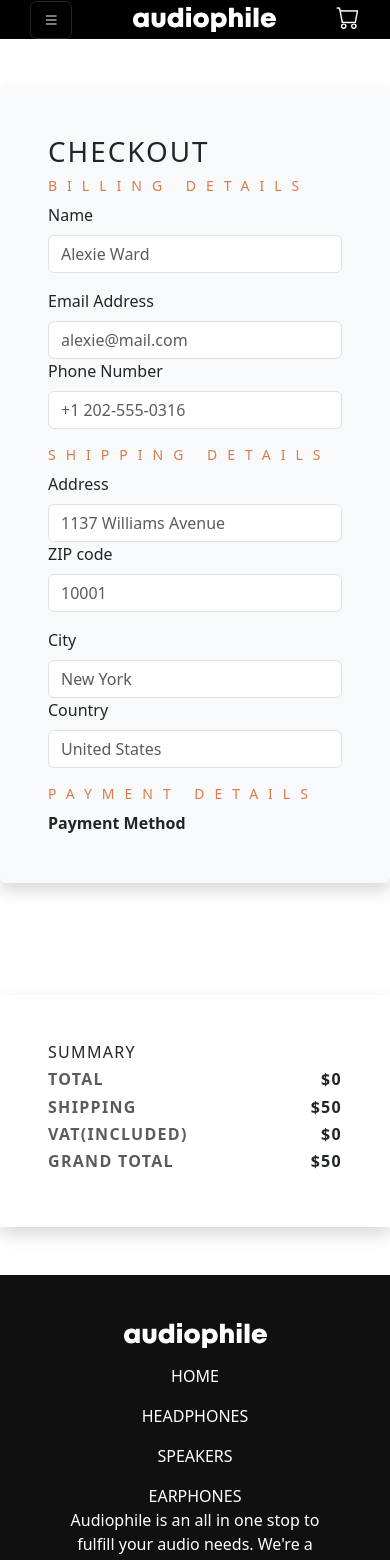
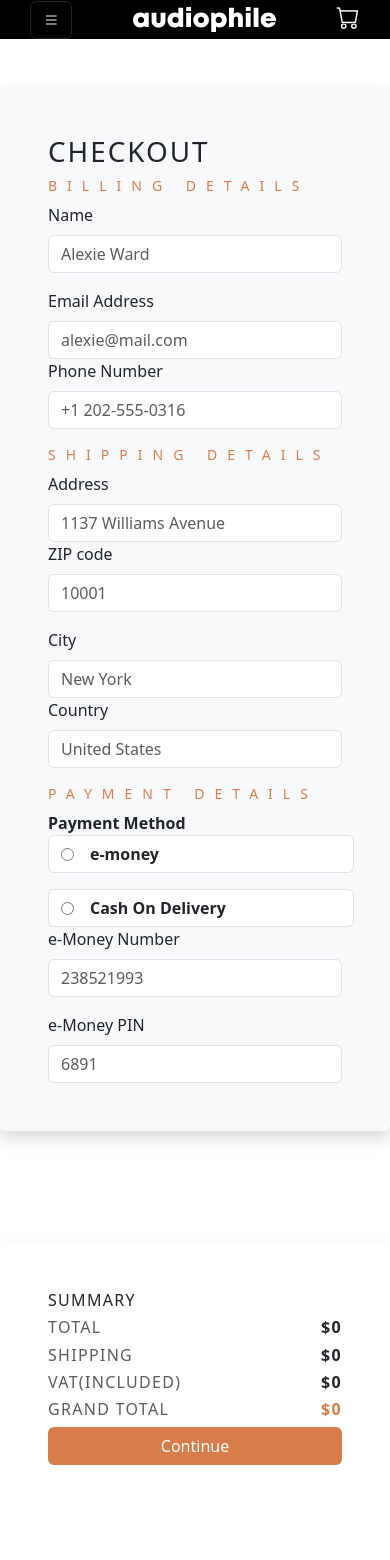
Before and after one commit to abdalsimam1-sketch/audiophile-ecommerce-website, a React (Vite) app: page /checkout in a window 390 px wide. Shown: the top 1560 px of the page. Built offline with nearby package versions, Linux system fonts and the light colour scheme.

Commit message:
fully functional checkout page before error handling

```diff
--- a/src/Context/CartContext.jsx
+++ b/src/Context/CartContext.jsx
@@ -55,7 +55,7 @@ export const CartProvider = ({ children }) => {
   const total = () => {
     return cart.reduce((sum, item) => sum + item.price * item.quantity, 0);
   };
-  const shipping = 50;
+  const shipping = 0.1 * total();
   const vat = () => {
     return (20 / 100) * total();
   };
--- a/src/components/Cart.jsx
+++ b/src/components/Cart.jsx
@@ -58,8 +58,8 @@ export const Cart = () => {
             </div>
           </div>
           <div className="d-flex justify-content-center">
-            <Link to="/checkout">
-              <button className="button1 btn checkout-btn">CHECKOUT</button>
+            <Link to="/checkout" className="w-100">
+              <button className="button1 btn  w-100">CHECKOUT</button>
             </Link>
           </div>
         </section>
--- a/src/components/inputs/TextField.jsx
+++ b/src/components/inputs/TextField.jsx
@@ -1,11 +1,12 @@
-export const TextField = ({ label, placeholder, className }) => {
+export const TextField = ({ label, placeholder, className, required }) => {
   return (
-    <main className={`${className}`}>
+    <main className={`${className} `}>
       <label className="form-label">{label}</label>
       <input
         type="text"
         placeholder={`${placeholder}`}
-        className="form-control "
+        className={`form-control `}
+        required={required}
       />
     </main>
   );
--- a/src/index.css
+++ b/src/index.css
@@ -284,14 +284,14 @@ i:hover {
   width: 90%;
   width: 380px;
 }
-.checkout-btn {
-  width: 15rem;
-}
 
 /* Checkout  */
 .billing-section > div {
   flex: 1;
   width: 100%;
+}
+.grandtotal {
+  color: var(--dark-orange);
 }
 
 /* Tablet */
@@ -309,9 +309,6 @@ i:hover {
     width: 30rem;
     top: 3rem;
     right: 3rem;
-  }
-  .checkout-btn {
-    width: 25rem;
   }
 }
 /* Desktop */
@@ -345,7 +342,4 @@ i:hover {
     top: 3rem;
     right: 0rem;
   }
-  .checkout-btn {
-    width: 25rem;
-  }
 }
--- a/src/pages/Checkout.jsx
+++ b/src/pages/Checkout.jsx
@@ -1,13 +1,17 @@
 import { TextField } from "../components/inputs/TextField";
 import { formatCartName } from "../HelperFunctions/NameShortener";
 import { useCart } from "../Context/CartContext";
+import { useState } from "react";
+import cash from "../assets/checkout/icon-cash-on-delivery.svg";
 
 export const Checkout = () => {
   const { cart, total, shipping, vat, grandTotal } = useCart();
+  const [paymentMethod, setPaymentMethod] = useState("e-money");
+
   return (
     <main className="container ">
       <div className="row gap-3 justify-content-center">
-        <div className="col-12 col-md-6 bg-light shadow rounded p-5 my-5">
+        <div className="col-12 col-lg-6 bg-light shadow rounded p-5 my-5">
           <form>
             <section className="heading-section">
               <h1> CHECKOUT</h1>
@@ -56,17 +60,67 @@ export const Checkout = () => {
                 className="col-md-6"
               ></TextField>
             </section>
-            <section className="payment-section">
+            <section className="payment-section ">
               <h6 className="overline mt-3">PAYMENT DETAILS</h6>
               <span className="subtitle">Payment Method</span>
-              <div></div>
+              <div className="row col-md-6 ms-auto">
+                <div className="form-control d-flex align-items-center gap-3  mb-3 ">
+                  <input
+                    type="radio"
+                    name="payment"
+                    onChange={() => setPaymentMethod("e-money")}
+                  />
+                  <p className="subtitle m-0 ">e-money</p>
+                </div>
+                <div className="form-control d-flex align-items-center gap-3 ">
+                  <input
+                    type="radio"
+                    name="payment"
+                    onChange={() => setPaymentMethod("cash")}
+                  />
+                  <p className="subtitle m-0 text-capitalize">
+                    cash on delivery
+                  </p>
+                </div>
+              </div>
+              {paymentMethod === "e-money" && (
+                <div className="d-flex flex-column flex-md-row gap-3">
+                  <TextField
+                    label="e-Money Number"
+                    placeholder="238521993"
+                    className="col-md-6"
+                  ></TextField>
+                  <TextField
+                    label="e-Money PIN"
+                    placeholder="6891"
+                    className="col-md-6"
+                  ></TextField>
+                </div>
+              )}
+
+              {paymentMethod === "cash" && (
+                <div className="d-flex gap-3 align-items-center">
+                  <img
+                    src={cash}
+                    alt="cash on delivery"
+                    width="100"
+                    height="100"
+                  />
+                  <p className="text-muted">
+                    The ‘Cash on Delivery’ option enables you to pay in cash
+                    when our delivery courier arrives at your residence. Just
+                    make sure your address is correct so that your order will
+                    not be cancelled.
+                  </p>
+                </div>
+              )}
             </section>
           </form>
         </div>
 
         <div
-          className="p-5 col-12 col-md-4 shadow my-5"
-          style={{ maxHeight: "100vh" }}
+          className="p-5 col-12 col-lg-4 shadow my-5 rounded"
+          style={{ height: "40vh" }}
         >
           <h6>summary</h6>
           <div>
@@ -97,21 +151,25 @@ export const Checkout = () => {
           </div>
 
           <div className="d-flex justify-content-between">
-            <h6 className="subtitle text-muted">Total</h6>
+            <h6 className=" text-muted">Total</h6>
             <h6 className="subtitle">${total().toLocaleString()}</h6>
           </div>
           <div className="d-flex justify-content-between">
-            <h6 className="subtitle text-muted">Shipping</h6>
+            <h6 className=" text-muted">Shipping</h6>
             <h6 className="subtitle">${shipping}</h6>
           </div>
           <div className="d-flex justify-content-between">
-            <h6 className="subtitle text-muted">vat(included)</h6>
+            <h6 className=" text-muted">vat(included)</h6>
             <h6 className="subtitle">${vat().toLocaleString()}</h6>
           </div>
           <div className="d-flex justify-content-between">
-            <h6 className="subtitle text-muted">Grand total</h6>
-            <h6 className="subtitle">${grandTotal().toLocaleString()}</h6>
+            <h6 className=" text-muted">Grand total</h6>
+            <h6 className="grandtotal subtitle">
+              ${grandTotal().toLocaleString()}
+            </h6>
           </div>
+
+          <button className="btn button1 w-100">Continue</button>
         </div>
       </div>
     </main>
```
